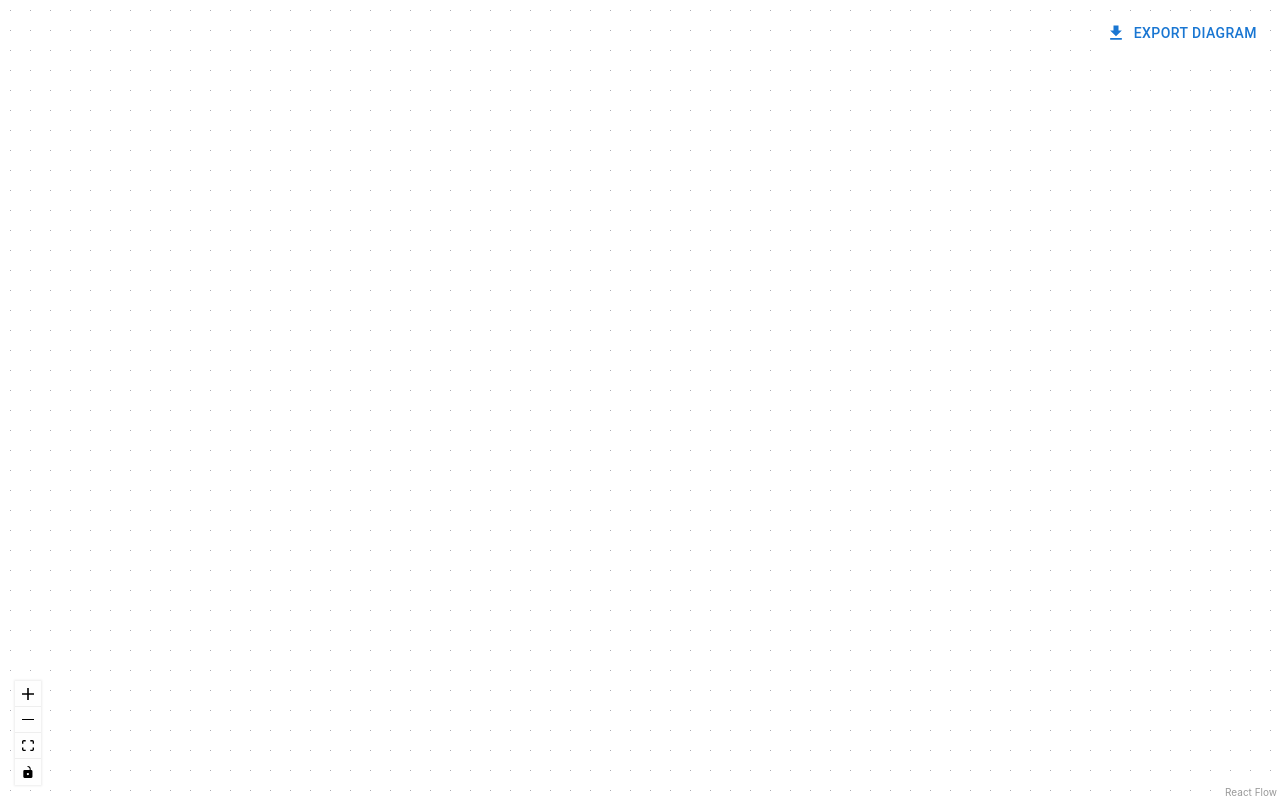
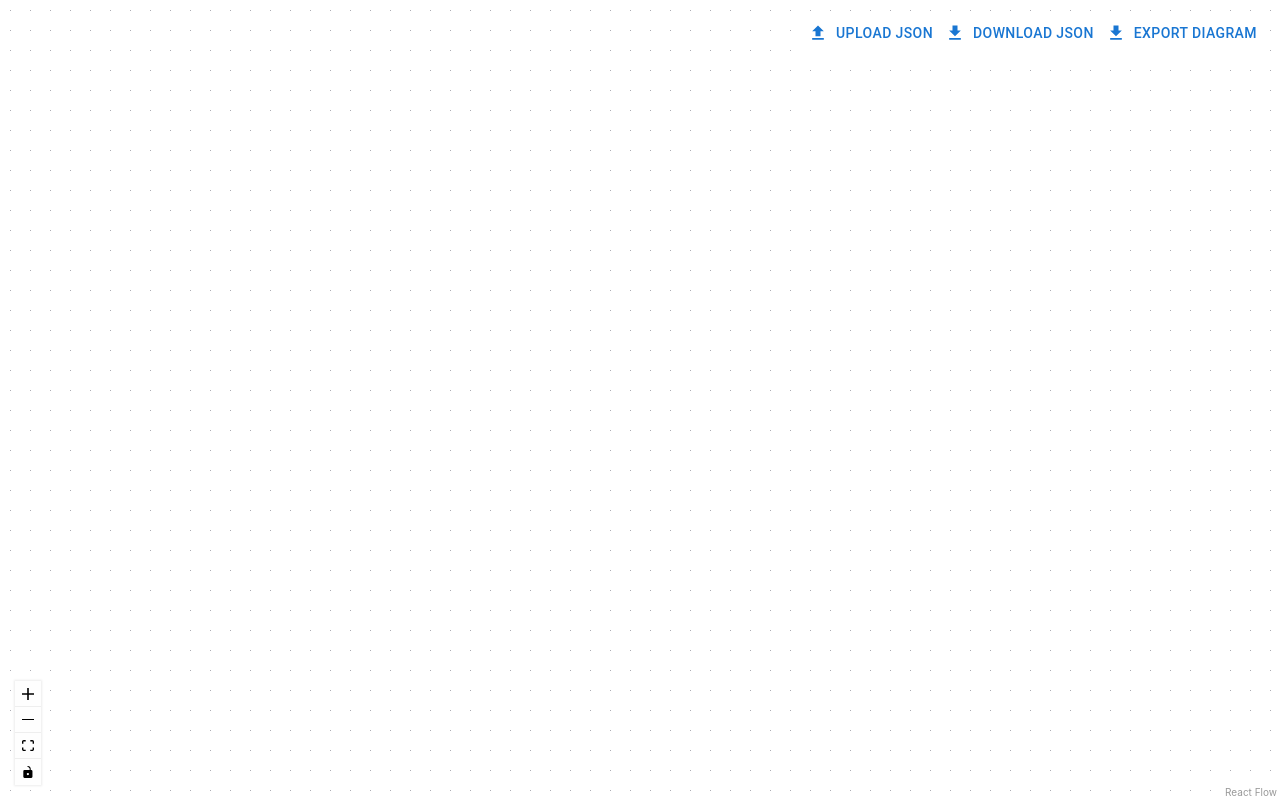
Before and after one commit to maxfloresv/umlify, a React (Create React App) app: page / in a window 1280 px wide. Built offline with nearby package versions, Linux system fonts and the light colour scheme.

Commit message:
✨ Adds JSON download/upload

```diff
--- a/src/App.tsx
+++ b/src/App.tsx
@@ -44,6 +44,8 @@ import AbstractClass from "./model/AbstractClass";
 import ConcreteClass from "./model/ConcreteClass";
 import InvalidConnectionException from "./exceptions/InvalidConnectionException";
 import ExportButton from "./components/ExportButton";
+import DownloadJSON from "./components/DownloadJSON";
+import UploadJSON from "./components/UploadJSON";
 
 function App() {
   const ctx: GlobalContext = useGlobalContext();
@@ -272,6 +274,8 @@ function App() {
           fitView={false}
         >
           <Panel style={{ backgroundColor: "white" }} position="top-right">
+            <UploadJSON setNodes={ctx.setNodes} setEdges={ctx.setEdges} />
+            <DownloadJSON nodes={ctx.nodes} edges={ctx.edges} />
             <ExportButton nodes={ctx.nodes.map((n) => n.getNode())} />
           </Panel>
           <Background />
--- /dev/null
+++ b/src/components/DownloadJSON.tsx
@@ -0,0 +1,78 @@
+import { Button } from "@mui/material";
+import UMLNode, { ClassType, EdgeType, FieldType, MethodType } from "../model/UMLNode";
+import { Edge } from "@xyflow/react";
+import { Download } from "@mui/icons-material";
+
+// TODO: See if these types already exist
+type ExportingNode = {
+  id: string,
+  name: string,
+  classType: ClassType,
+  methods: MethodType[],
+  fields: FieldType[],
+  x: number,
+  y: number
+}
+
+type ExportingEdge = {
+  source: string,
+  target: string,
+  sourceHandle: string,
+  targetHandle: string,
+  type: EdgeType
+}
+
+type DownloadJSONProps = {
+  nodes: UMLNode[];
+  edges: Edge[];
+};
+
+const DownloadJSON = ({ nodes, edges }: DownloadJSONProps): JSX.Element => {
+  const handleDownload = (): void => {
+    let result: { nodes: ExportingNode[], edges: ExportingEdge[] } = {
+      nodes: [],
+      edges: []
+    };
+
+    for (let node of nodes) {
+      let exportingNode: ExportingNode = {
+        id: String(node.id),
+        name: node.name,
+        classType: node.classType,
+        methods: node.methods,
+        fields: node.fields,
+        x: node.x,
+        y: node.y
+      }
+      result.nodes.push(exportingNode);
+    }
+
+    for (let edge of edges) {
+      let exportingEdge: ExportingEdge = {
+        source: edge.source,
+        target: edge.target,
+        sourceHandle: edge.sourceHandle as string,
+        targetHandle: edge.targetHandle as string,
+        type: edge.type as EdgeType
+      }
+      result.edges.push(exportingEdge);
+    }
+
+    const contentType = "application/json;charset=utf-8"
+    const data = `data:${contentType},${encodeURIComponent(JSON.stringify(result))}`;
+    const moment = new Date().toISOString();
+
+    const el = document.createElement("a");
+    el.setAttribute("href", data);
+    el.setAttribute("download", `uml_diagram_${moment}.json`);
+    el.click();
+  }
+
+  return (
+    <Button startIcon={<Download />} onClick={handleDownload}>
+      Download JSON
+    </Button>
+  );
+};
+
+export default DownloadJSON;
--- /dev/null
+++ b/src/components/UploadJSON.tsx
@@ -0,0 +1,108 @@
+import { Upload } from "@mui/icons-material";
+import { Button, styled } from "@mui/material";
+import React from "react";
+import UMLNode from "../model/UMLNode";
+import { addEdge, Edge } from "@xyflow/react";
+import Trait from "../model/Trait";
+import AbstractClass from "../model/AbstractClass";
+import ConcreteClass from "../model/ConcreteClass";
+
+type UploadJSONProps = {
+  setNodes: React.Dispatch<React.SetStateAction<UMLNode[]>>;
+  setEdges: React.Dispatch<React.SetStateAction<Edge[]>>;
+}
+
+const UploadJSON = ({ setNodes, setEdges }: UploadJSONProps): JSX.Element => {
+  const VisuallyHiddenInput = styled('input')({
+    clip: 'rect(0 0 0 0)',
+    clipPath: 'inset(50%)',
+    height: 1,
+    overflow: 'hidden',
+    position: 'absolute',
+    bottom: 0,
+    left: 0,
+    whiteSpace: 'nowrap',
+    width: 1,
+  });
+
+  const handleUpload = (event: React.SyntheticEvent): void => {
+    const target = event.target as HTMLInputElement;
+    if (!target.files || target.files.length === 0) {
+      return;
+    }
+
+    const file = target.files[0];
+    const reader = new FileReader();
+
+    reader.onload = (e) => {
+      const contents = e.target?.result as string;
+      const json = JSON.parse(contents);
+
+      // TODO: Parse input json (current: assume that the input is well-formed) and set nodes and edges
+      let nodes: UMLNode[] = [];
+      for (let node of json.nodes) {
+        switch (node.classType) {
+          case "trait":
+            nodes.push(new Trait(
+              node.id,
+              node.name,
+              node.methods,
+              node.fields,
+              node.x,
+              node.y
+            ));
+            break;
+          case "abstractClass":
+            nodes.push(new AbstractClass(
+              node.id,
+              node.name,
+              node.methods,
+              node.fields,
+              node.x,
+              node.y
+            ));
+            break;
+          case "concreteClass":
+            nodes.push(new ConcreteClass(
+              node.id,
+              node.name,
+              node.methods,
+              node.fields,
+              node.x,
+              node.y
+            ));
+            break;
+        }
+      }
+
+      let edges: Edge[] = [];
+      for (let edge of json.edges) {
+        edges = addEdge({
+          source: edge.source,
+          target: edge.target,
+          sourceHandle: edge.sourceHandle,
+          targetHandle: edge.targetHandle,
+          type: edge.type
+        }, edges);
+      }
+
+      setNodes(nodes);
+      setEdges(edges);
+    }
+
+    reader.readAsText(file);
+  }
+
+  return (
+    <Button startIcon={<Upload />} component="label">
+      Upload JSON
+      <VisuallyHiddenInput
+        type="file"
+        accept=".json"
+        onChange={handleUpload}
+      />
+    </Button>
+  )
+}
+
+export default UploadJSON;
```
